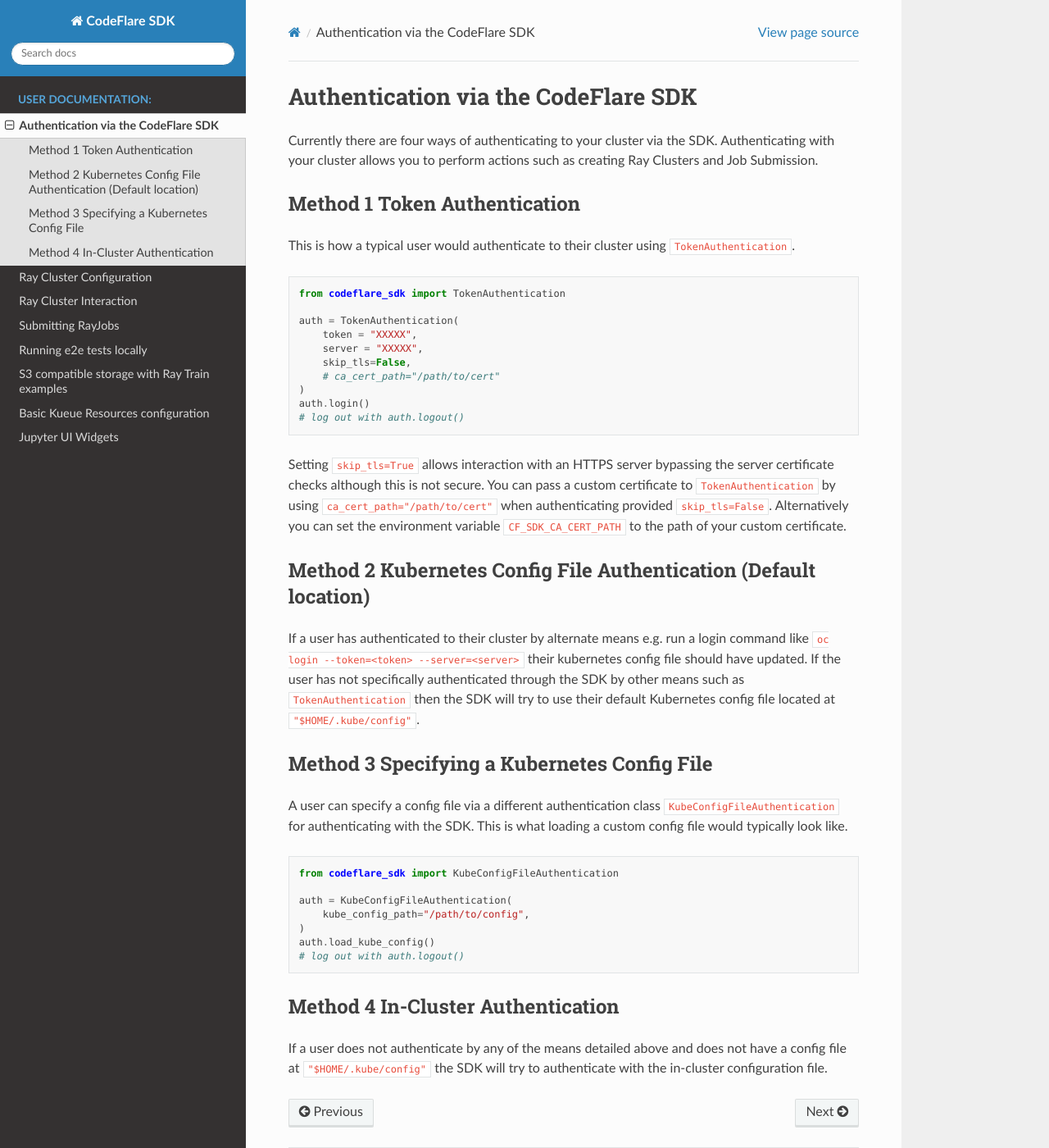
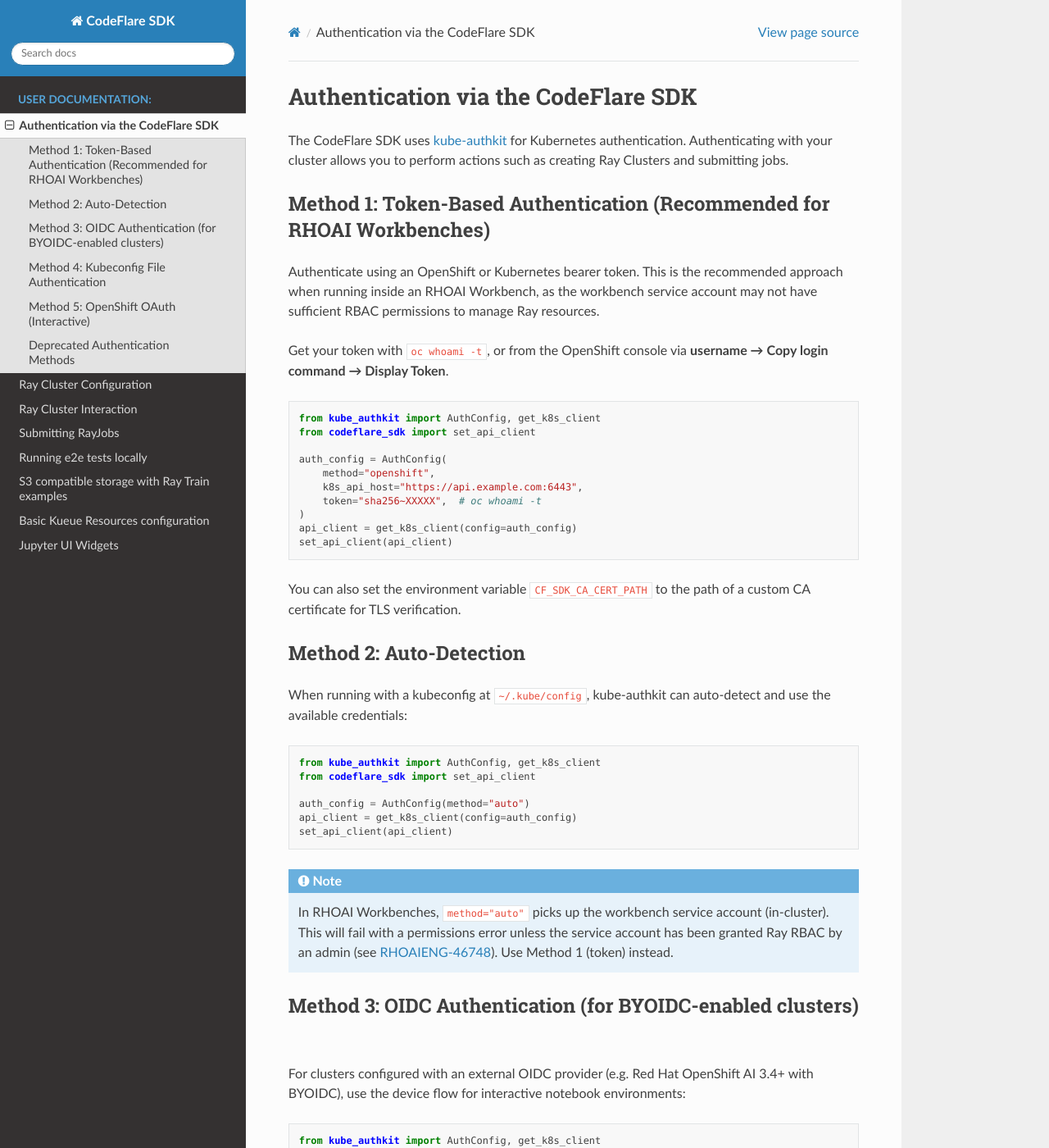
Before and after one commit to project-codeflare/codeflare-sdk, a Sphinx documentation site: the page built from docs/sphinx/user-docs/authentication.rst, in a window 1280 px wide and 1400 px high. Shown: the whole window at 82% size. Built offline with Sphinx 7.4.7 and the Read the Docs theme 3.1.0, drawn with Linux system fonts in a browser that asks for light colours; pages that are not in the unit, such as notebooks, are missing from menus; some of the changed text lies outside the part shown.

Commit message:
Migrate demo notebooks and docs to kube-authkit authentication Replaces the deprecated TokenAuthentication / KubeConfigFileAuthentication pattern with kube-authkit across all 14 demo notebooks and the authentication.rst docs, as part of BYOIDC support (RHAISTRAT-942). Each notebook auth cell now offers three options, with token-based auth active by default:   - Option 1 (commented): AuthConfig(method="auto") — auto-detect     kubeconfig or in-cluster service account. Includes a note that     workbench service accounts may lack Ray RBAC permissions     (see RHOAIENG-46748).   - Option 2 (active): AuthConfig(method="openshift", token=...) —     recommended for RHOAI Workbenches using an oc whoami -t token.   - Option 3 (commented): AuthConfig(method="oidc", ...) — for     BYOIDC-enabled clusters using device flow. The two common lines (get_k8s_client / set_api_client) appear once at the bottom of the cell, shared across all options. CI workflows updated to strip the auth cell using the new kube-auheader rather than the old TokenAuthentication comment, so KinD-based notebook tests continue to run without explicit authentication.
Relates to: RHOAIENG-26483, RHAISTRAT-942

```diff
--- a/docs/sphinx/user-docs/authentication.rst
+++ b/docs/sphinx/user-docs/authentication.rst
@@ -1,66 +1,114 @@
 Authentication via the CodeFlare SDK
 ====================================
 
-Currently there are four ways of authenticating to your cluster via the
-SDK. Authenticating with your cluster allows you to perform actions such
-as creating Ray Clusters and Job Submission.
+The CodeFlare SDK uses `kube-authkit <https://github.com/opendatahub-io/kube-authkit>`_
+for Kubernetes authentication. Authenticating with your cluster allows you to perform
+actions such as creating Ray Clusters and submitting jobs.
 
-Method 1 Token Authentication
------------------------------
+Method 1: Token-Based Authentication (Recommended for RHOAI Workbenches)
+-------------------------------------------------------------------------
 
-This is how a typical user would authenticate to their cluster using
-``TokenAuthentication``.
+Authenticate using an OpenShift or Kubernetes bearer token. This is the recommended
+approach when running inside an RHOAI Workbench, as the workbench service account
+may not have sufficient RBAC permissions to manage Ray resources.
+
+Get your token with ``oc whoami -t``, or from the OpenShift console via
+**username → Copy login command → Display Token**.
 
 ::
 
-   from codeflare_sdk import TokenAuthentication
+   from kube_authkit import AuthConfig, get_k8s_client
+   from codeflare_sdk import set_api_client
 
-   auth = TokenAuthentication(
-       token = "XXXXX",
-       server = "XXXXX",
-       skip_tls=False,
-       # ca_cert_path="/path/to/cert"
+   auth_config = AuthConfig(
+       method="openshift",
+       k8s_api_host="https://api.example.com:6443",
+       token="sha256~XXXXX",  # oc whoami -t
    )
-   auth.login()
-   # log out with auth.logout()
+   api_client = get_k8s_client(config=auth_config)
+   set_api_client(api_client)
 
-Setting ``skip_tls=True`` allows interaction with an HTTPS server
-bypassing the server certificate checks although this is not secure. You
-can pass a custom certificate to ``TokenAuthentication`` by using
-``ca_cert_path="/path/to/cert"`` when authenticating provided
-``skip_tls=False``. Alternatively you can set the environment variable
-``CF_SDK_CA_CERT_PATH`` to the path of your custom certificate.
+You can also set the environment variable ``CF_SDK_CA_CERT_PATH`` to the path of
+a custom CA certificate for TLS verification.
 
-Method 2 Kubernetes Config File Authentication (Default location)
------------------------------------------------------------------
+Method 2: Auto-Detection
+------------------------
 
-If a user has authenticated to their cluster by alternate means e.g. run
-a login command like ``oc login --token=<token> --server=<server>``
-their kubernetes config file should have updated. If the user has not
-specifically authenticated through the SDK by other means such as
-``TokenAuthentication`` then the SDK will try to use their default
-Kubernetes config file located at ``"$HOME/.kube/config"``.
+When running with a kubeconfig at ``~/.kube/config``, kube-authkit can
+auto-detect and use the available credentials::
 
-Method 3 Specifying a Kubernetes Config File
---------------------------------------------
+   from kube_authkit import AuthConfig, get_k8s_client
+   from codeflare_sdk import set_api_client
 
-A user can specify a config file via a different authentication class
-``KubeConfigFileAuthentication`` for authenticating with the SDK. This
-is what loading a custom config file would typically look like.
+   auth_config = AuthConfig(method="auto")
+   api_client = get_k8s_client(config=auth_config)
+   set_api_client(api_client)
 
-::
+.. note::
 
-   from codeflare_sdk import KubeConfigFileAuthentication
+   In RHOAI Workbenches, ``method="auto"`` picks up the workbench service account
+   (in-cluster). This will fail with a permissions error unless the service account
+   has been granted Ray RBAC by an admin (see `RHOAIENG-46748
+   <https://redhat.atlassian.net/browse/RHOAIENG-46748>`_).
+   Use Method 1 (token) instead.
 
-   auth = KubeConfigFileAuthentication(
-       kube_config_path="/path/to/config",
+Method 3: OIDC Authentication (for BYOIDC-enabled clusters)
+------------------------------------------------------------
+
+For clusters configured with an external OIDC provider (e.g. Red Hat OpenShift AI
+3.4+ with BYOIDC), use the device flow for interactive notebook environments::
+
+   from kube_authkit import AuthConfig, get_k8s_client
+   from codeflare_sdk import set_api_client
+
+   auth_config = AuthConfig(
+       method="oidc",
+       k8s_api_host="https://api.example.com:6443",
+       oidc_issuer="https://your-oidc-provider.com",
+       client_id="your-client-id",
+       use_device_flow=True,  # Interactive device flow for notebook environments
    )
-   auth.load_kube_config()
-   # log out with auth.logout()
+   api_client = get_k8s_client(config=auth_config)
+   set_api_client(api_client)
 
-Method 4 In-Cluster Authentication
-----------------------------------
+Method 4: Kubeconfig File Authentication
+-----------------------------------------
 
-If a user does not authenticate by any of the means detailed above and
-does not have a config file at ``"$HOME/.kube/config"`` the SDK will try
-to authenticate with the in-cluster configuration file.
+To authenticate using a kubeconfig file::
+
+   from kube_authkit import AuthConfig, get_k8s_client
+   from codeflare_sdk import set_api_client
+
+   auth_config = AuthConfig(method="kubeconfig")
+   api_client = get_k8s_client(config=auth_config)
+   set_api_client(api_client)
+
+The ``KUBECONFIG`` environment variable is respected if set. Otherwise kube-authkit
+looks for ``~/.kube/config`` by default.
+
+Method 5: OpenShift OAuth (Interactive)
+-----------------------------------------
+
+For OpenShift clusters using native OAuth with an interactive browser login flow
+(not needed if you already have a token — use Method 1 instead)::
+
+   from kube_authkit import AuthConfig, get_k8s_client
+   from codeflare_sdk import set_api_client
+
+   auth_config = AuthConfig(
+       method="openshift",
+       k8s_api_host="https://api.example.com:6443",
+   )
+   api_client = get_k8s_client(config=auth_config)
+   set_api_client(api_client)
+
+Deprecated Authentication Methods
+-----------------------------------
+
+The ``TokenAuthentication`` and ``KubeConfigFileAuthentication`` classes are
+**deprecated** as of v0.34.0 and will be removed in a future release. They
+remain functional but will emit deprecation warnings. Please migrate using
+the patterns above.
+
+See the `Migration Guide <https://github.com/project-codeflare/codeflare-sdk/blob/main/docs/auth_migration_guide.md>`_
+for detailed before/after examples.
```
Also changed, not shown: 16 other files.
